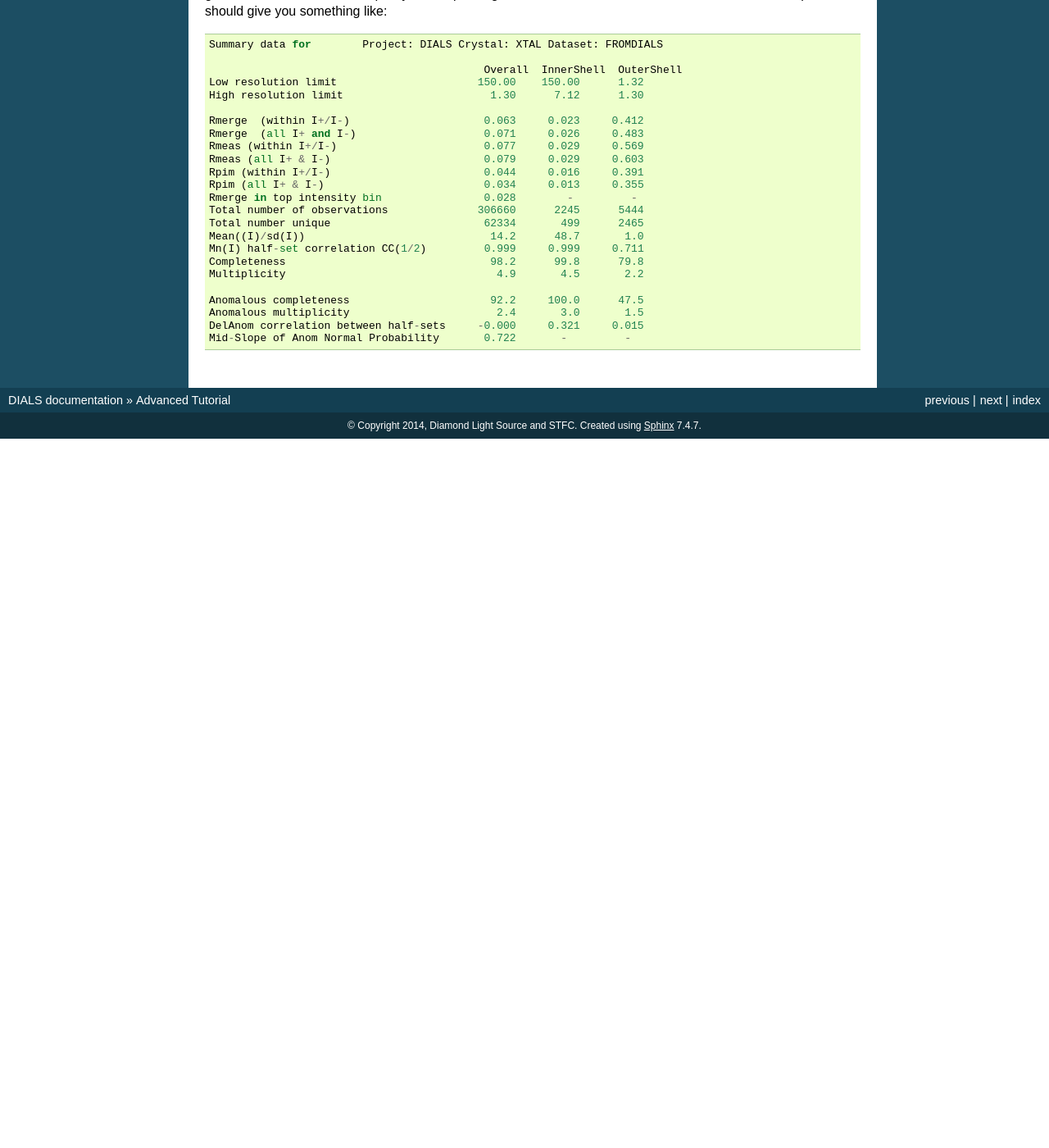
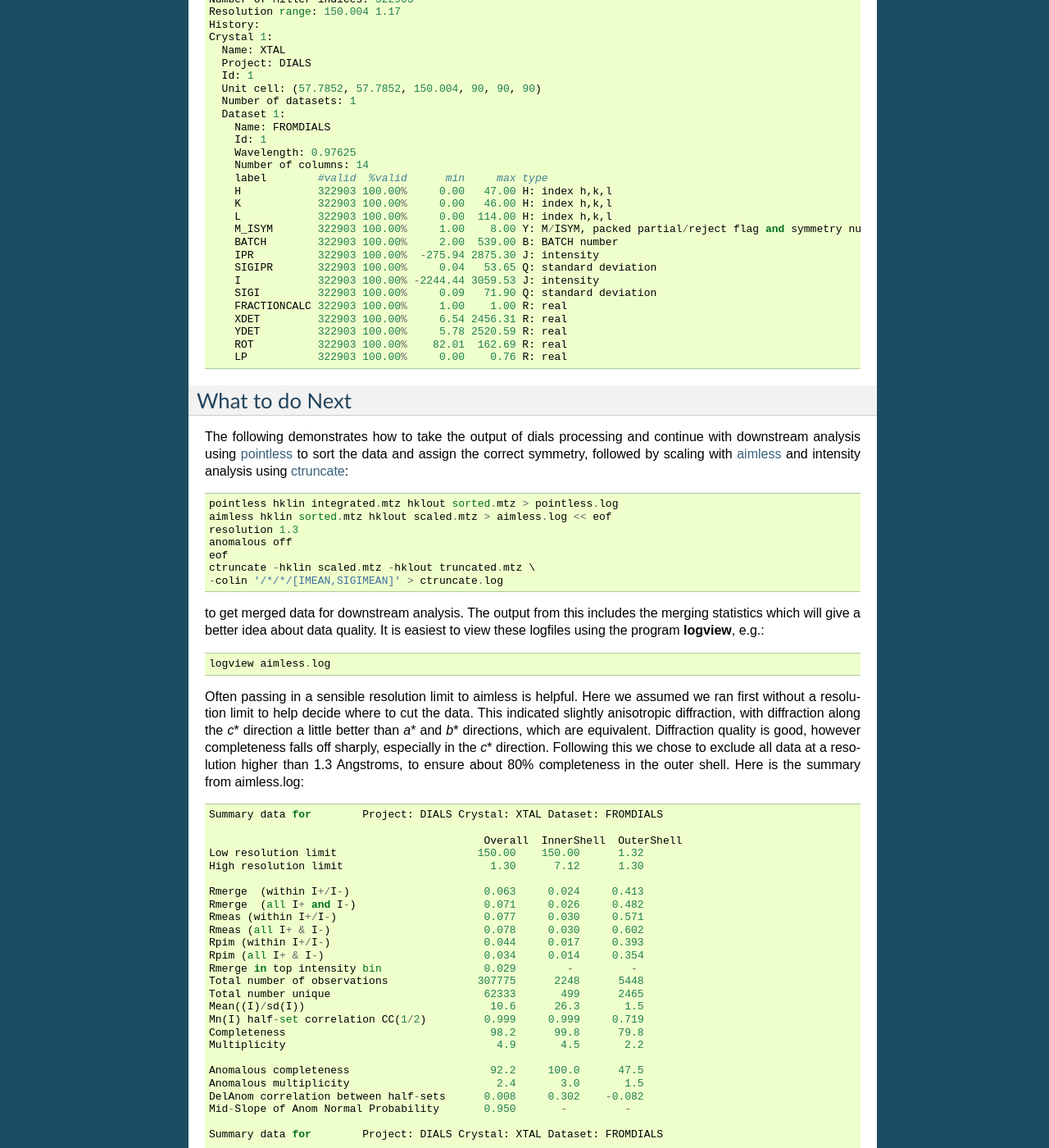
Before and after one commit to dials/docs, a Sphinx documentation site: the page built from sphinx/advanced_tutorial.rst, in a window 1280 px wide and 1400 px high, scrolled down 20088 px. Shown: the whole window at 82% size. Built offline with Sphinx 7.4.7, drawn with Linux system fonts in a browser that asks for light colours; formulas are drawn with MathJax 3; before the commit the page ends 20623 px from its top, so only the background shows below that; some of the changed text lies outside the part shown.

Commit message:
Update figures and stats. A few corrections

```diff
--- a/sphinx/advanced_tutorial.rst
+++ b/sphinx/advanced_tutorial.rst
@@ -860,7 +861,7 @@ information specific to each integration job.
 
 After these jobs are finished, the reflections are 'post-processed', which includes
 the application of the LP correction to the intensities. Then summary tables
-are printed giving quality statistic first by frame, and then by resolution bin.
+are printed giving quality statistics first by frame, and then by resolution bin.
 The latter of these tables and the final overall summary are reproduced here::
 
   Summary of integration results binned by resolution
@@ -868,40 +869,40 @@ The latter of these tables and the final overall summary are reproduced here::
   d min |  d max | # full | # part | # over | # ice | # sum | # prf | <Ibg> | <I/sigI> | <I/sigI> | <CC prf>
         |        |        |        |        |       |       |       |       |    (sum) |    (prf) |
   ----------------------------------------------------------------------------------------------------------
-   1.17 |   1.19 |    300 |      2 |      0 |     0 |   302 |   232 |  0.04 |     0.39 |     0.48 |     0.09
-   1.19 |   1.21 |   1060 |      5 |      0 |     0 |  1065 |   920 |  0.04 |     0.44 |     0.51 |     0.10
-   1.21 |   1.23 |   2270 |     13 |      0 |     0 |  2283 |  2071 |  0.05 |     0.51 |     0.55 |     0.10
-   1.23 |   1.26 |   3715 |     21 |      0 |     0 |  3736 |  3528 |  0.05 |     0.55 |     0.64 |     0.12
-   1.26 |   1.28 |   5340 |     31 |      0 |     0 |  5371 |  5097 |  0.05 |     0.60 |     0.72 |     0.14
-   1.28 |   1.31 |   7114 |     44 |      0 |     0 |  7158 |  6848 |  0.06 |     0.65 |     0.78 |     0.15
-   1.31 |   1.35 |   9364 |     57 |      0 |     0 |  9421 |  9077 |  0.06 |     0.78 |     0.91 |     0.18
-   1.35 |   1.38 |  12334 |     78 |      0 |     0 | 12412 | 12014 |  0.07 |     0.92 |     1.06 |     0.21
-   1.38 |   1.42 |  16753 |     97 |      0 |     0 | 16850 | 16368 |  0.07 |     0.99 |     1.15 |     0.23
-   1.42 |   1.47 |  19873 |    359 |      0 |     0 | 20232 | 19850 |  0.08 |     1.20 |     1.35 |     0.26
-   1.47 |   1.52 |  22915 |   1842 |      0 |     0 | 24757 | 24267 |  0.09 |     1.42 |     1.55 |     0.28
-   1.52 |   1.58 |  23408 |   1889 |      0 |     0 | 25297 | 25063 |  0.09 |     1.70 |     1.83 |     0.33
-   1.58 |   1.66 |  24837 |   1887 |      0 |     0 | 26724 | 26517 |  0.10 |     2.10 |     2.23 |     0.38
-   1.66 |   1.74 |  23592 |   1812 |      0 |     0 | 25404 | 25234 |  0.12 |     2.62 |     2.72 |     0.43
-   1.74 |   1.85 |  24094 |   1848 |      0 |     0 | 25942 | 25771 |  0.14 |     3.37 |     3.44 |     0.49
-   1.85 |   2.00 |  25042 |   1896 |      0 |     0 | 26938 | 26782 |  0.18 |     4.70 |     4.67 |     0.55
-   2.00 |   2.20 |  24122 |   1631 |      0 |     0 | 25753 | 25606 |  0.24 |     6.36 |     6.22 |     0.61
-   2.20 |   2.51 |  25031 |   1903 |      0 |     0 | 26934 | 26696 |  0.29 |     8.50 |     8.10 |     0.63
-   2.51 |   3.17 |  24614 |   1773 |      0 |     0 | 26387 | 26117 |  0.34 |    12.32 |    11.27 |     0.63
-   3.17 | 151.26 |  25141 |   1942 |      0 |     0 | 27083 | 26632 |  0.41 |    24.59 |    20.61 |     0.61
+   1.17 |   1.19 |    300 |      2 |      0 |     0 |   302 |   231 |  0.04 |     0.39 |     0.55 |     0.12
+   1.19 |   1.21 |   1060 |      5 |      0 |     0 |  1065 |   920 |  0.04 |     0.44 |     0.53 |     0.10
+   1.21 |   1.23 |   2270 |     13 |      0 |     0 |  2283 |  2070 |  0.05 |     0.51 |     0.59 |     0.11
+   1.23 |   1.26 |   3715 |     21 |      0 |     0 |  3736 |  3526 |  0.05 |     0.55 |     0.68 |     0.13
+   1.26 |   1.28 |   5340 |     31 |      0 |     0 |  5371 |  5100 |  0.05 |     0.60 |     0.77 |     0.15
+   1.28 |   1.31 |   7114 |     44 |      0 |     0 |  7158 |  6853 |  0.06 |     0.65 |     0.83 |     0.17
+   1.31 |   1.35 |   9364 |     57 |      0 |     0 |  9421 |  9084 |  0.06 |     0.78 |     0.98 |     0.20
+   1.35 |   1.38 |  12334 |     78 |      0 |     0 | 12412 | 12032 |  0.07 |     0.92 |     1.14 |     0.23
+   1.38 |   1.42 |  16753 |     97 |      0 |     0 | 16850 | 16375 |  0.07 |     0.99 |     1.23 |     0.25
+   1.42 |   1.47 |  19949 |    133 |      0 |     0 | 20082 | 19767 |  0.08 |     1.20 |     1.47 |     0.28
+   1.47 |   1.52 |  23398 |    197 |      0 |     0 | 23595 | 23291 |  0.09 |     1.48 |     1.77 |     0.33
+   1.52 |   1.58 |  23893 |    214 |      0 |     0 | 24107 | 24027 |  0.09 |     1.77 |     2.09 |     0.38
+   1.58 |   1.66 |  25325 |    219 |      0 |     0 | 25544 | 25475 |  0.10 |     2.18 |     2.54 |     0.44
+   1.66 |   1.74 |  24059 |    189 |      0 |     0 | 24248 | 24209 |  0.12 |     2.72 |     3.10 |     0.50
+   1.74 |   1.85 |  24579 |    202 |      0 |     0 | 24781 | 24764 |  0.14 |     3.51 |     3.92 |     0.57
+   1.85 |   2.00 |  25524 |    231 |      0 |     0 | 25755 | 25741 |  0.18 |     4.87 |     5.32 |     0.64
+   2.00 |   2.20 |  24533 |    215 |      0 |     0 | 24748 | 24743 |  0.24 |     6.57 |     7.07 |     0.71
+   2.20 |   2.51 |  25524 |    201 |      0 |     0 | 25725 | 25724 |  0.28 |     8.81 |     9.29 |     0.74
+   2.51 |   3.17 |  25048 |    242 |      0 |     0 | 25290 | 25288 |  0.34 |    12.70 |    13.11 |     0.76
+   3.17 | 151.26 |  25619 |    231 |      0 |     0 | 25850 | 25847 |  0.41 |    25.40 |    25.35 |     0.76
   ----------------------------------------------------------------------------------------------------------
 
   Summary of integration results for the whole dataset
   ----------------------------------------------
-  Number fully recorded                 | 364716
-  Number partially recorded             | 26755
+  Number fully recorded                 | 370357
+  Number partially recorded             | 4347
   Number with overloaded pixels         | 0
   Number in powder rings                | 0
-  Number processed with summation       | 340049
-  Number processed with profile fitting | 334690
+  Number processed with summation       | 328323
+  Number processed with profile fitting | 325067
   <Ibg>                                 | 0.17
-  <I/sigI> (summation)                  | 5.50
-  <I/sigI> (profile fitting)            | 5.15
-  <CC prf>                              | 0.37
+  <I/sigI> (summation)                  | 5.63
+  <I/sigI> (profile fitting)            | 6.00
+  <CC prf>                              | 0.44
   ----------------------------------------------
 
 Graphical analysis of the output
@@ -929,6 +930,18 @@ Some of the most useful plots are
 * :file:`background/background_model_mean_vs_xy.png`, which shows the mean
   background value as a function of detector position.
 
+* :file:`centroid/centroid_mean_diff_vs_phi.png`, which shows how the average
+  residuals in each of X, Y, and :math:`\phi` vary as a fuction of :math:`\phi`.
+  If scan-varying refinement has been successful in capturing the real changes
+  during the scan then we would expect these plots to be straight lines.
+
+  .. image:: figures/centroid_mean_diff_vs_phi.png
+
+* :file:`centroid/centroid_xy_residuals.png`, on which the X, Y residuals are shown
+  directly. The key point here is to look for a globular shape centred at 0.0.
+
+  .. image:: figures/centroid_xy_residuals.png
+
 * :file:`centroid/centroid_diff_x.png` and :file:`centroid/centroid_diff_y.png`,
   which show the difference between predicted and observed reflection positions
   in either X or Y as functions of detector position. From these plots it is very
@@ -940,17 +953,20 @@ Some of the most useful plots are
 
   .. image:: figures/centroid_diff_y.png
 
-* :file:`centroid/centroid_mean_diff_vs_phi.png`, which shows how the average
-  residuals in each of X, Y, and :math:`\phi` vary as a fuction of :math:`\phi`.
-  If scan-varying refinement has been successful in capturing the real changes
-  during the scan then we would expect these plots to be straight lines.
+* :file:`reference/reflection_corr_vs_xy.png` and
+  :file:`reference/reference_corr_vs_xy.png`. These are useful companions to the
+  plots of centroid residual as a function of detector position displayed above.
+  Whereas the earlier plots show systematic errors in the positions and
+  orientations of tiles of a multi-panel detector, these plots indicate what
+  effect that (and any other position-specific systematic error) has on the
+  integrated data quality. The first of these plots shows the correlation
+  between reflections and their reference profiles for all reflections in the
+  dataset. The second shows only the correlations between the strong reference
+  reflections and their profiles (thus these are expected to be higher and do
+  not extend to such high resolution). The first plot is probably the most
+  useful, and that is reproduced here.
 
-  .. image:: figures/centroid_mean_diff_vs_phi.png
-
-* :file:`centroid/centroid_xy_residuals.png`, on which the X, Y residuals are shown
-  directly. The key point here is to look for a globular shape centred at 0.0.
-
-  .. image:: figures/centroid_xy_residuals.png
+  .. image:: figures/reflection_corr_vs_xy.png
 
 * :file:`intensity/ioversigma_vs_z.png`. This reproduces the
   :math:`\frac{I}{\sigma_I}` information versus frame number given in the log
@@ -981,7 +997,7 @@ And this is the output, showing the reflection file statistics.
 
   hklout = integrated.mtz
   input {
-    experiments = refined_experiments.json
+    experiments = ../refined_experiments.json
     reflections = integrated.pickle
   }
 
@@ -992,7 +1008,7 @@ And this is the output, showing the reflection file statistics.
   Point group symbol from file: 4
   Number of batches: 540
   Number of crystals: 1
-  Number of Miller indices: 321981
+  Number of Miller indices: 322903
   Resolution range: 150.004 1.17
   History:
   Crystal 1:
@@ -1007,21 +1023,20 @@ And this is the output, showing the reflection file statistics.
       Wavelength: 0.97625
       Number of columns: 14
       label        #valid  %valid      min     max type
-      H            321981 100.00%     0.00   47.00 H: index h,k,l
-      K            321981 100.00%     0.00   46.00 H: index h,k,l
-      L            321981 100.00%     0.00  114.00 H: index h,k,l
-      M_ISYM       321981 100.00%     1.00    8.00 Y: M/ISYM, packed partial/reject flag and symmetry number
-      BATCH        321981 100.00%     2.00  539.00 B: BATCH number
-      IPR          321981 100.00%  -281.32 2855.79 J: intensity
-      SIGIPR       321981 100.00%     0.04   53.47 Q: standard deviation
-      I            321981 100.00% -2244.44 3059.53 J: intensity
-      SIGI         321981 100.00%     0.09   71.90 Q: standard deviation
-      FRACTIONCALC 321981 100.00%     1.00    1.00 R: real
-      XDET         321981 100.00%     6.54 2456.31 R: real
-      YDET         321981 100.00%     5.78 2520.59 R: real
-      ROT          321981 100.00%    82.01  162.69 R: real
-      LP           321981 100.00%     0.00    0.76 R: real
-
+      H            322903 100.00%     0.00   47.00 H: index h,k,l
+      K            322903 100.00%     0.00   46.00 H: index h,k,l
+      L            322903 100.00%     0.00  114.00 H: index h,k,l
+      M_ISYM       322903 100.00%     1.00    8.00 Y: M/ISYM, packed partial/reject flag and symmetry number
+      BATCH        322903 100.00%     2.00  539.00 B: BATCH number
+      IPR          322903 100.00%  -275.94 2875.30 J: intensity
+      SIGIPR       322903 100.00%     0.04   53.65 Q: standard deviation
+      I            322903 100.00% -2244.44 3059.53 J: intensity
+      SIGI         322903 100.00%     0.09   71.90 Q: standard deviation
+      FRACTIONCALC 322903 100.00%     1.00    1.00 R: real
+      XDET         322903 100.00%     6.54 2456.31 R: real
+      YDET         322903 100.00%     5.78 2520.59 R: real
+      ROT          322903 100.00%    82.01  162.69 R: real
+      LP           322903 100.00%     0.00    0.76 R: real
 
 
 What to do Next
@@ -1040,10 +1055,47 @@ using ctruncate_::
   ctruncate -hklin scaled.mtz -hklout truncated.mtz \
   -colin '/*/*/[IMEAN,SIGIMEAN]' > ctruncate.log
 
-to get merged data for downstream analysis. The output from this will include
-the merging statistics which will give some idea of the data quality. Often
-passing in a sensible resolution limit to aimless is also helpful... this should
-give you something like::
+to get merged data for downstream analysis. The output from this includes
+the merging statistics which will give a better idea about data quality. It is
+easiest to view these logfiles using the program :program:`logview`, e.g.::
+
+  logview aimless.log
+
+Often passing in a sensible resolution limit to aimless is helpful. Here we
+assumed we ran first without a resolution limit to help decide where to cut
+the data. This indicated slightly anisotropic diffraction, with diffraction along
+the *c*\* direction a little better than *a*\* and *b*\* directions, which are
+equivalent. Diffraction quality is good, however completeness falls off sharply,
+especially in the *c*\* direction. Following this we chose to exclude all data
+at a resolution higher than 1.3 Angstroms, to ensure about 80% completeness in
+the outer shell. Here is the summary from aimless.log:
+
+::
+
+  Summary data for        Project: DIALS Crystal: XTAL Dataset: FROMDIALS
+
+                                             Overall  InnerShell  OuterShell
+  Low resolution limit                      150.00    150.00      1.32
+  High resolution limit                       1.30      7.12      1.30
+
+  Rmerge  (within I+/I-)                     0.063     0.024     0.413
+  Rmerge  (all I+ and I-)                    0.071     0.026     0.482
+  Rmeas (within I+/I-)                       0.077     0.030     0.571
+  Rmeas (all I+ & I-)                        0.078     0.030     0.602
+  Rpim (within I+/I-)                        0.044     0.017     0.393
+  Rpim (all I+ & I-)                         0.034     0.014     0.354
+  Rmerge in top intensity bin                0.029        -         -
+  Total number of observations              307775      2248      5448
+  Total number unique                        62333       499      2465
+  Mean((I)/sd(I))                             10.6      26.3       1.5
+  Mn(I) half-set correlation CC(1/2)         0.999     0.999     0.719
+  Completeness                                98.2      99.8      79.8
+  Multiplicity                                 4.9       4.5       2.2
+
+  Anomalous completeness                      92.2     100.0      47.5
+  Anomalous multiplicity                       2.4       3.0       1.5
+  DelAnom correlation between half-sets      0.008     0.302    -0.082
+  Mid-Slope of Anom Normal Probability       0.950       -         -
 
   Summary data for        Project: DIALS Crystal: XTAL Dataset: FROMDIALS
 
```
Also changed, not shown: other parts of sphinx/advanced_tutorial.rst (+4 -3 lines), sphinx/figures/centroid_diff_x.png, sphinx/figures/centroid_diff_y.png, sphinx/figures/centroid_mean_diff_vs_phi.png, sphinx/figures/centroid_xy_residuals.png, sphinx/figures/ioversigma_vs_z.png, sphinx/figures/reflection_corr_vs_xy.png (added).
